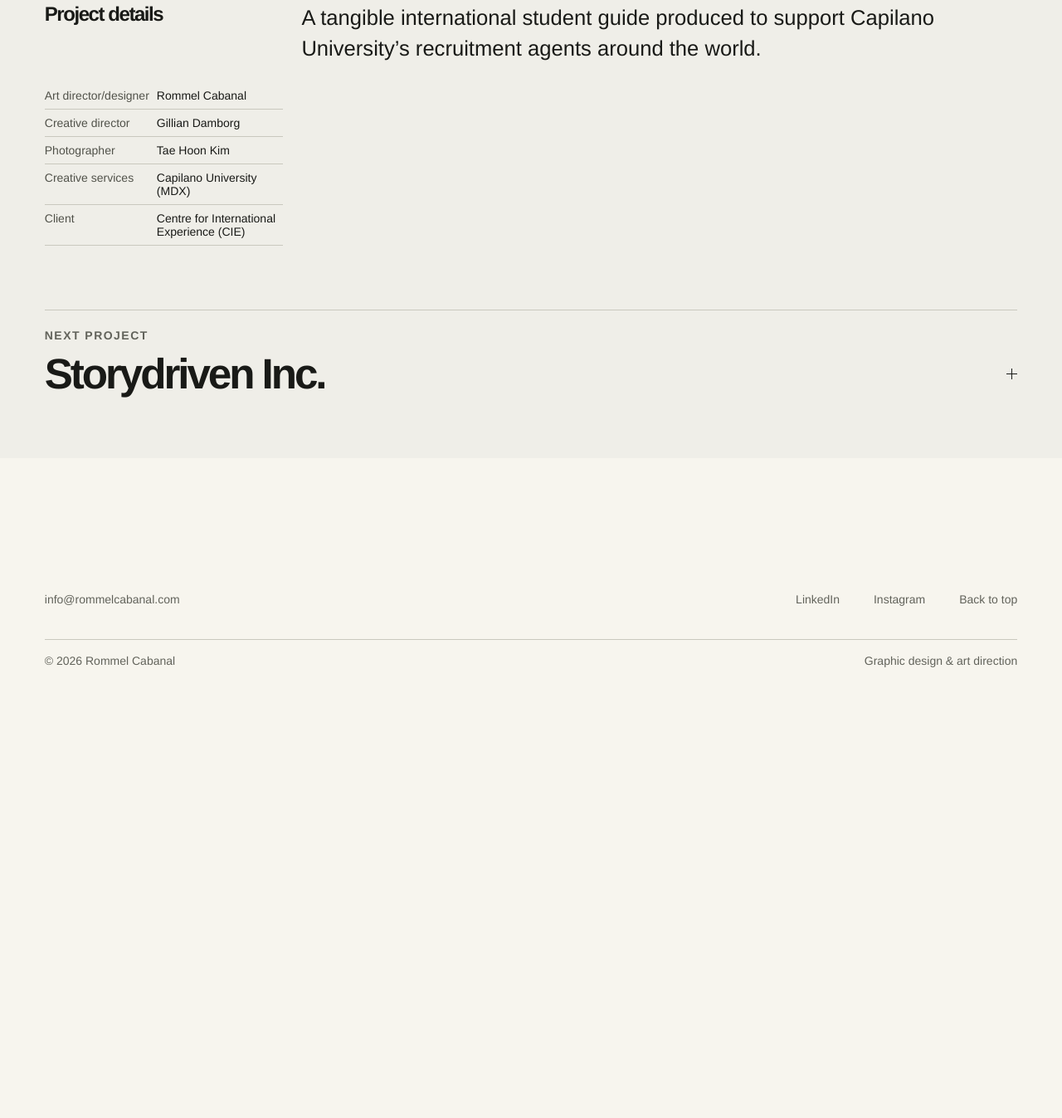
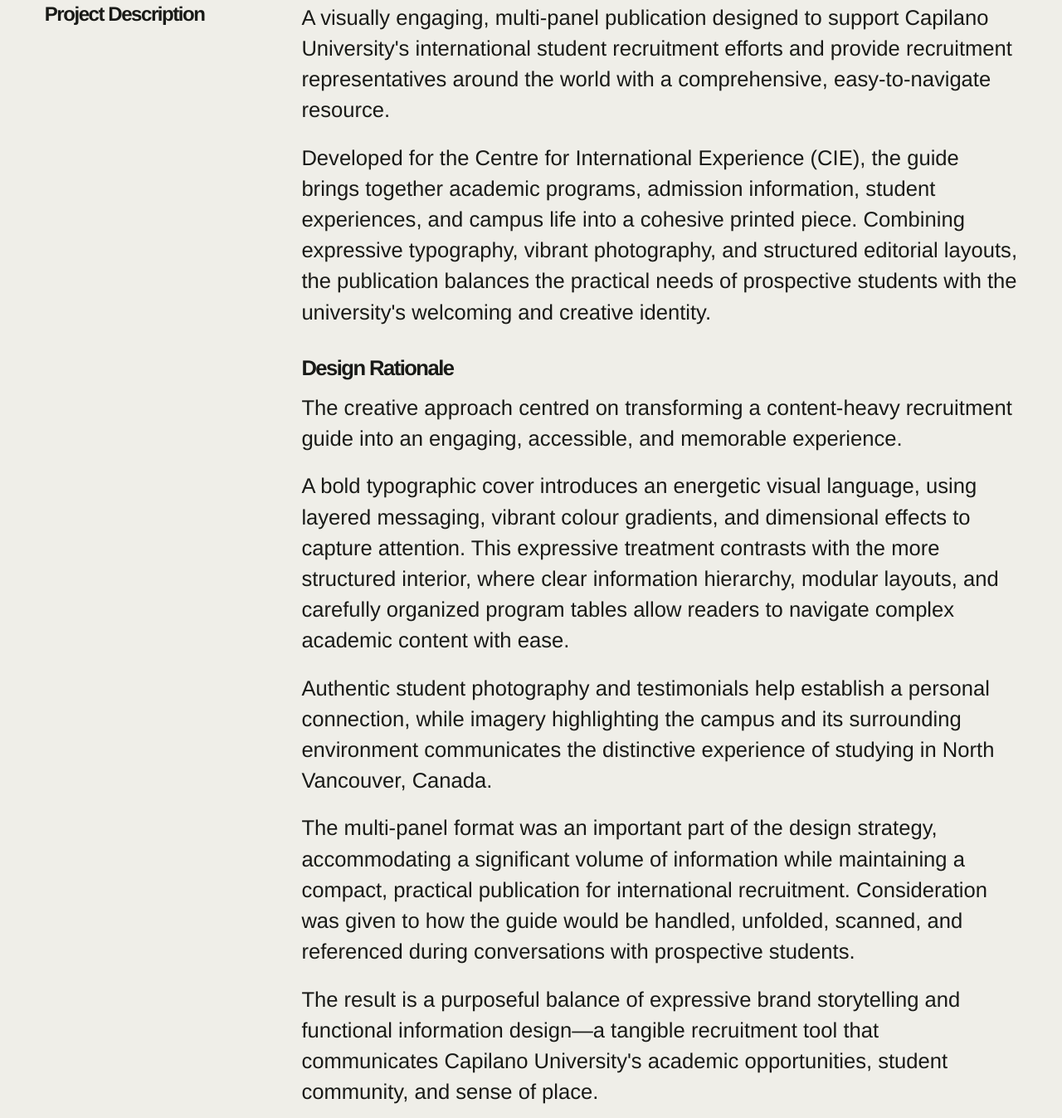
Before and after one commit to mateocabanal/dads-website, a plain HTML site: page projects/capu-international.html in a window 1280 px wide. Shown: the part 2333-3680 px from the top of the page at 83% size. Before the commit the page ends 3161 px from the top, so only its background shows below. Drawn offline with Linux system fonts and the light colour scheme.

Commit message:
Add International Student Guide project description and design rationale

```diff
--- a/projects/capu-international.html
+++ b/projects/capu-international.html
@@ -8,8 +8,17 @@
 <nav aria-label="Main navigation"><a href="../#work">Work</a><a href="../#contact">Contact</a></nav></header>
 <main id="main"><section class="shell project-head"><a class="back" href="../#work">All work</a><div class="project-meta label"><span>Capilano University</span><span>Publication</span></div><h1>Capilano University International Student Guide</h1></section>
 <section class="shell project-photos" aria-label="Project images"><button type="button" aria-label="Enlarge image: Close-up of layered blue typography on the student guide cover"><img src="../media/work/capu/capu-2.webp" alt="Close-up of layered blue typography on the student guide cover" width="1440" height="955" fetchpriority=high></button><button type="button" aria-label="Enlarge image: Blue and magenta international student guide cover"><img src="../media/work/capu/capu-1.webp" alt="Blue and magenta international student guide cover" width="1440" height="955" loading=lazy></button><button type="button" aria-label="Enlarge image: Blue back cover of the international student guide"><img src="../media/work/capu/capu-3.webp" alt="Blue back cover of the international student guide" width="1440" height="955" loading=lazy></button><button type="button" aria-label="Enlarge image: Student guide spread with portraits and blue information panels"><img src="../media/work/capu/capu-4.webp" alt="Student guide spread with portraits and blue information panels" width="1440" height="955" loading=lazy></button><button type="button" aria-label="Enlarge image: Unfolded student guide with program tables and campus photographs"><img src="../media/work/capu/capu-5.webp" alt="Unfolded student guide with program tables and campus photographs" width="1440" height="955" loading=lazy></button></section>
-<section class="shell project-info"><h2>Project details</h2>
-                <div class="case-description"><p>A tangible international student guide produced to support Capilano University’s recruitment agents around the world.</p></div>
+<section class="shell project-info"><h2>Project Description</h2>
+                <div class="case-description">
+                  <p>A visually engaging, multi-panel publication designed to support Capilano University's international student recruitment efforts and provide recruitment representatives around the world with a comprehensive, easy-to-navigate resource.</p>
+                  <p>Developed for the Centre for International Experience (CIE), the guide brings together academic programs, admission information, student experiences, and campus life into a cohesive printed piece. Combining expressive typography, vibrant photography, and structured editorial layouts, the publication balances the practical needs of prospective students with the university's welcoming and creative identity.</p>
+                  <h3>Design Rationale</h3>
+                  <p>The creative approach centred on transforming a content-heavy recruitment guide into an engaging, accessible, and memorable experience.</p>
+                  <p>A bold typographic cover introduces an energetic visual language, using layered messaging, vibrant colour gradients, and dimensional effects to capture attention. This expressive treatment contrasts with the more structured interior, where clear information hierarchy, modular layouts, and carefully organized program tables allow readers to navigate complex academic content with ease.</p>
+                  <p>Authentic student photography and testimonials help establish a personal connection, while imagery highlighting the campus and its surrounding environment communicates the distinctive experience of studying in North Vancouver, Canada.</p>
+                  <p>The multi-panel format was an important part of the design strategy, accommodating a significant volume of information while maintaining a compact, practical publication for international recruitment. Consideration was given to how the guide would be handled, unfolded, scanned, and referenced during conversations with prospective students.</p>
+                  <p>The result is a purposeful balance of expressive brand storytelling and functional information design—a tangible recruitment tool that communicates Capilano University's academic opportunities, student community, and sense of place.</p>
+                </div>
                 <dl class="case-credits">
                   <div><dt>Art director/designer</dt><dd>Rommel Cabanal</dd></div>
                   <div><dt>Creative director</dt><dd>Gillian Damborg</dd></div>
--- a/styles.css
+++ b/styles.css
@@ -62,6 +62,7 @@ body:has(.project-head) main{background:var(--paper);color:var(--ink);padding-bo
 .case-context{display:grid;grid-template-columns:1.1fr 1fr;gap:clamp(20px,4vw,60px)}
 .case-description{font-size:clamp(17px,2vw,26px);line-height:1.45}
 .case-description p+p{margin-top:.8em}
+.case-description h3{margin-block:1.2em .4em;font-size:1em;letter-spacing:-.06em}
 .case-credits div{display:grid;grid-template-columns:1fr 1.2fr;gap:8px;padding:8px 0;border-bottom:1px solid var(--line);font-size:.875rem}
 .case-credits dt{color:#51524a}
 .next{border-top:1px solid var(--line);padding:22px 0}
```
